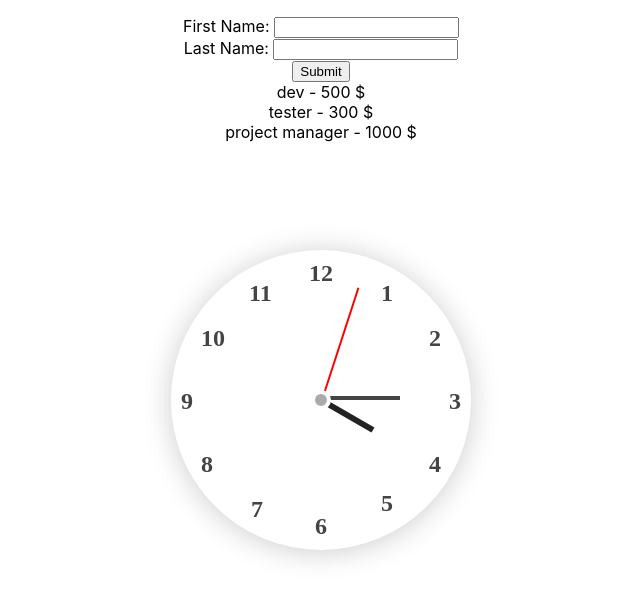
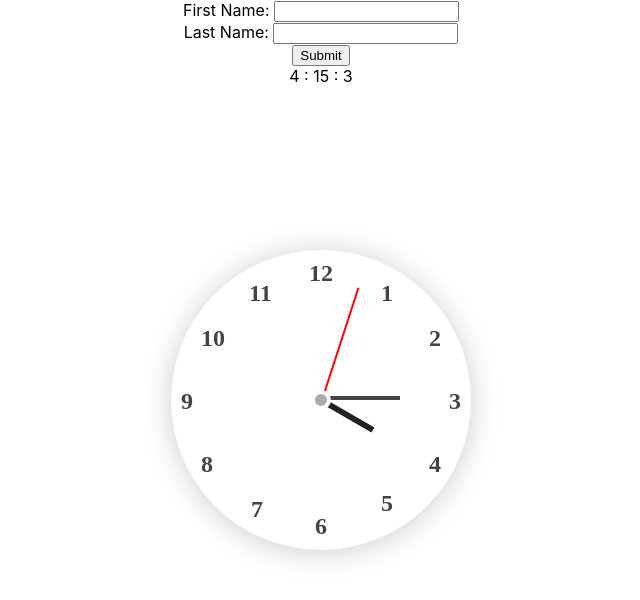
Before and after one commit to bangbigbee/webstudywithme, a React (Create React App) app: page / in a window 1280 px wide. Shown: the top 600 px of the page, without its empty margins (319-959 px from the left). Built offline with nearby package versions, Linux system fonts and the light colour scheme.

Commit message:
digitalclock in countdowntimer component

```diff
--- a/src/App.js
+++ b/src/App.js
@@ -1,15 +1,14 @@
 import './App.css';
-import MyForm from './components/MyForm';
 import AnalogClock from './components/AnalogClock';
 import CountDownTimer from './components/CountDownTimer';
+import FormComponent from './components/FormComponent';
 
 function App() {
   return (
     <div className="App">
-      <p>
-        <MyForm />
-      </p>
       <AnalogClock />
+      <FormComponent/>
+      <CountDownTimer/>
     </div>
   );
 }
--- a/src/components/AnalogClock.js
+++ b/src/components/AnalogClock.js
@@ -16,7 +16,7 @@ class AnalogClock extends React.Component {
     }
     componentWillUnmount() {
         clearInterval(this.timeId)
-    }
+      }
     render() {
         return (
             <>
--- a/src/components/CountDownTimer.js
+++ b/src/components/CountDownTimer.js
@@ -1,19 +1,30 @@
-import React, { useState, useEffect } from "react";
+import React, { useState, useRef, useEffect } from 'react'
 
-const CountDownTimer = () => {
-    const now = new Date().getTime();
-    let timeToCount = 0;
-    const distance = timeToCount - now;
-    const handleStartTimer = (event) => {
-        alert('Clicked!');
-    }
-    return (
-        <>
-            <div>{now}</div>
-            <input type="submit"
-                value="Start"
-                onClick={(event) => handleStartTimer(event)} />
-        </>
-    )
-};
-export default CountDownTimer;
+class CountDownTimer extends React.Component {
+constructor(props) {
+	super(props);
+	this.state = {
+		time: new Date()
+	};
+}
+componentDidMount() {
+	this.timeId = setInterval(() => {
+		this.setState({
+			time: new Date()
+		})
+	}, 1000);
+}
+componentWillUnmount() {
+	clearInterval(this.timeId)
+  }
+
+render(){
+	// {console.log(this.state.time.getHours())}
+	return(
+<div className="countdown">
+{this.state.time.getHours()} : {this.state.time.getMinutes()} : {this.state.time.getSeconds()}
+</div>
+	)
+}
+}
+export default CountDownTimer
--- a/src/components/MyForm.js
+++ b/src/components/FormComponent.js
@@ -1,14 +1,9 @@
 import React from "react";
-import MyFormChild from "./MyFormChild";
-class MyForm extends React.Component {
+
+class FormComponent extends React.Component {
     state = {
         firstName: '',
         lastName: '',
-        arrJobs: [
-            { id: 'job1', title: 'dev', salary: '500 $' },
-            { id: 'job2', title: 'tester', salary: '300 $' },
-            { id: 'job3', title: 'project manager', salary: '1000 $' }
-        ]
     }
     handleOnChangeFirstName = (event) => {
         this.setState({
@@ -22,11 +17,10 @@ class MyForm extends React.Component {
     }
     handleSubmit = (event) => {
         event.preventDefault();
-        console.log(this.state)
+        alert('Submitted!')
     }
     render() {
-        console.log(this.state.firstName)
-        return (
+        return(
             <form>
                 <label htmlFor="firstName">First Name: </label>
                 <input
@@ -40,13 +34,8 @@ class MyForm extends React.Component {
                     value={this.state.lastName}
                     onChange={(event) => this.handleOnChangeLastName(event)} /> <br />
                 <input type="submit" value="Submit" onClick={(event) => this.handleSubmit(event)} />
-                <MyFormChild
-                    name={this.state.firstName}
-                    age={'25'}
-                    address={'Da Nang'}
-                    arrJobs={this.state.arrJobs} />
             </form>
         )
     }
 }
-export default MyForm
+export default FormComponent
--- a/src/components/MyFormChild.js
+++ /dev/null
@@ -1,24 +0,0 @@
-import React from "react";
-
-class MyFormChild extends React.Component {
-
-    render() {
-        let { name, age, address, arrJobs } = this.props
-        let a = '';
-        return (
-            <>
-                <div className="job-lists">
-                    {
-                        a = arrJobs.map((item, index) => {
-                            return (
-                                <div key={item.id}> {item.title} - {item.salary}</div>
-                            )
-                        })
-                    }
-                </div>
-                {console.log(a)}
-            </>
-        )
-    }
-}
-export default MyFormChild
```
